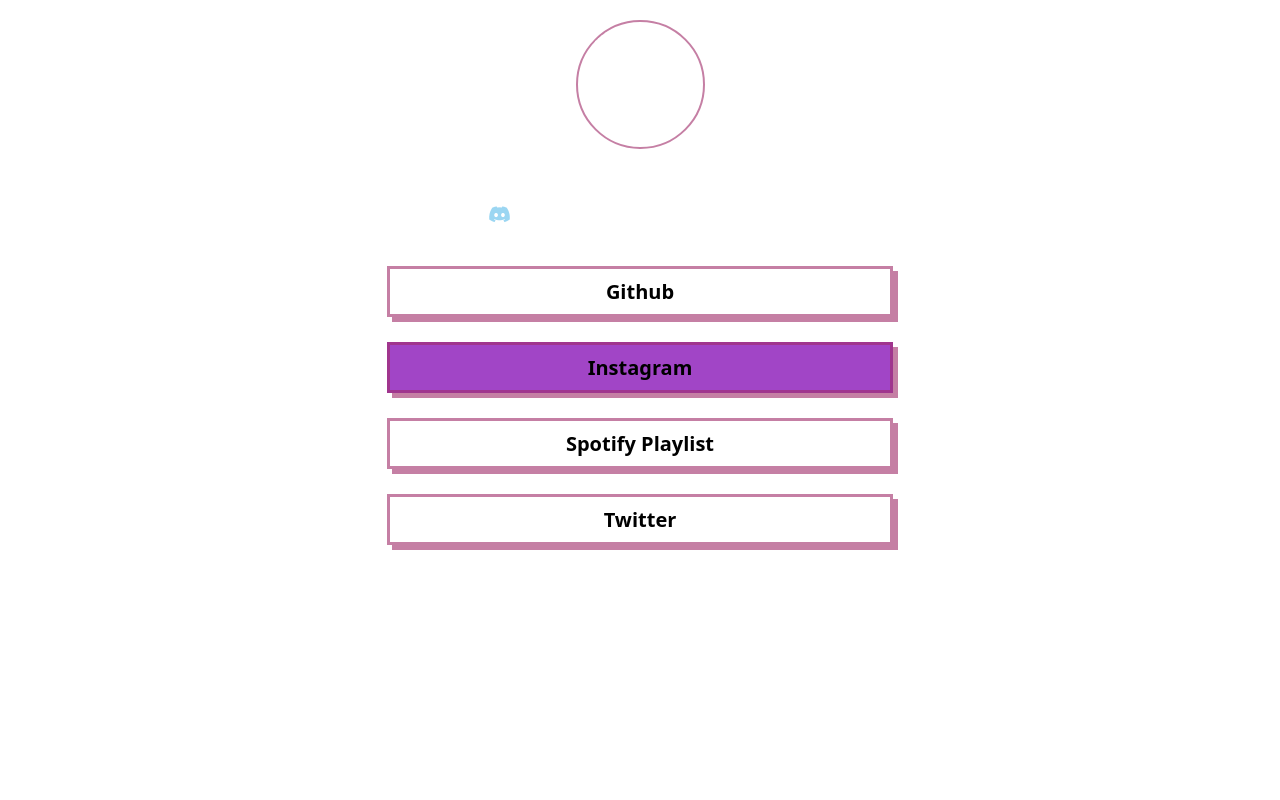
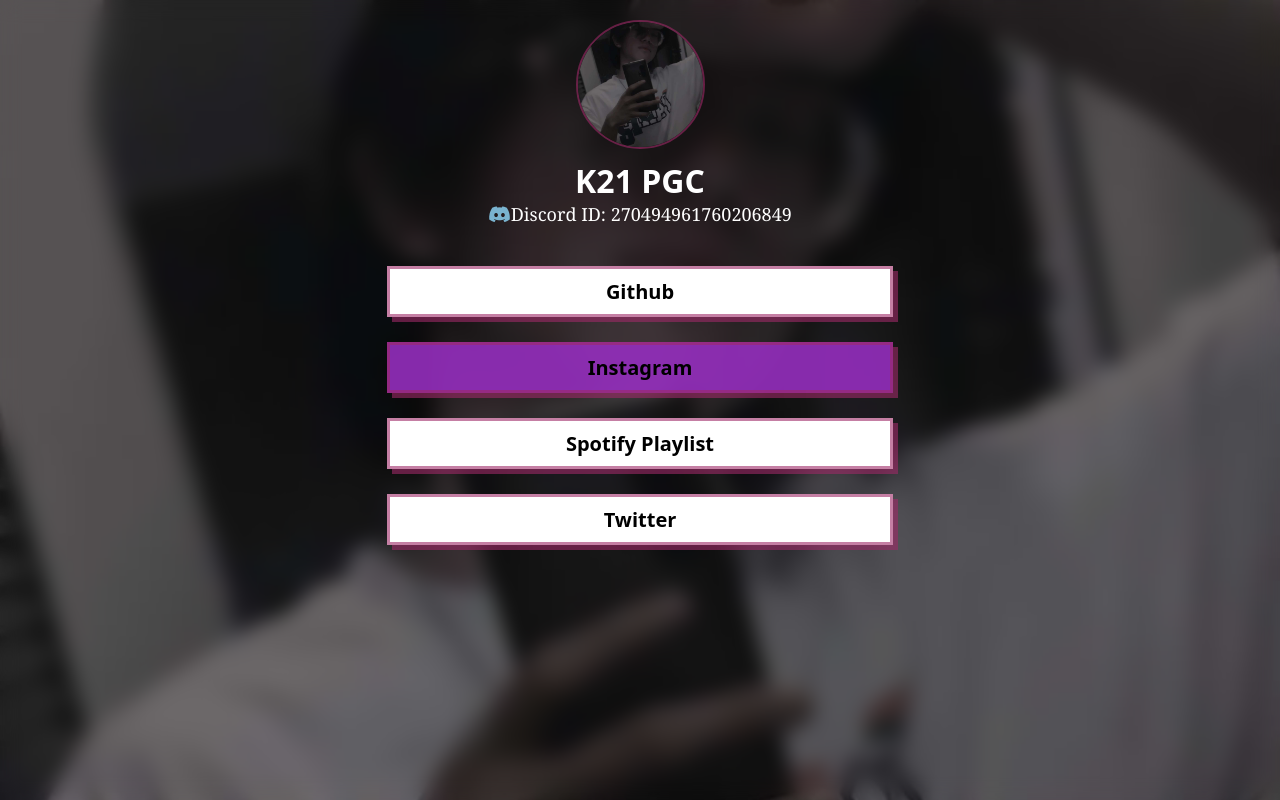
Before and after one commit to K21PGC/K21-Bio, a plain HTML site: page Index.html in a window 1280 px wide. Drawn offline with Linux system fonts and the light colour scheme.

Commit message:
Add files via upload

```diff
--- a/Index.html
+++ b/Index.html
@@ -9,7 +9,7 @@
 </head>
 <body>
   <main>
-    <img src="/images/pimg.jpg" alt="profile" class="profile-image"/>
+    <img src="pimg.jpg" alt="profile" class="profile-image"/>
     <h1 class="profile-name">K21 PGC</h1>
     <p class="discord"><i class="fa-brands fa-discord"></i>Discord ID: 270494961760206849</p>
   <ul class="portal-link">
--- a/index.css
+++ b/index.css
@@ -13,7 +13,7 @@
 }
 
 body{
-    background-image: url(/images/pimg.jpg);
+    background-image: url(pimg.jpg);
     min-height: 100vh;
     background-size: cover;
     backdrop-filter: blur(10px);
```
